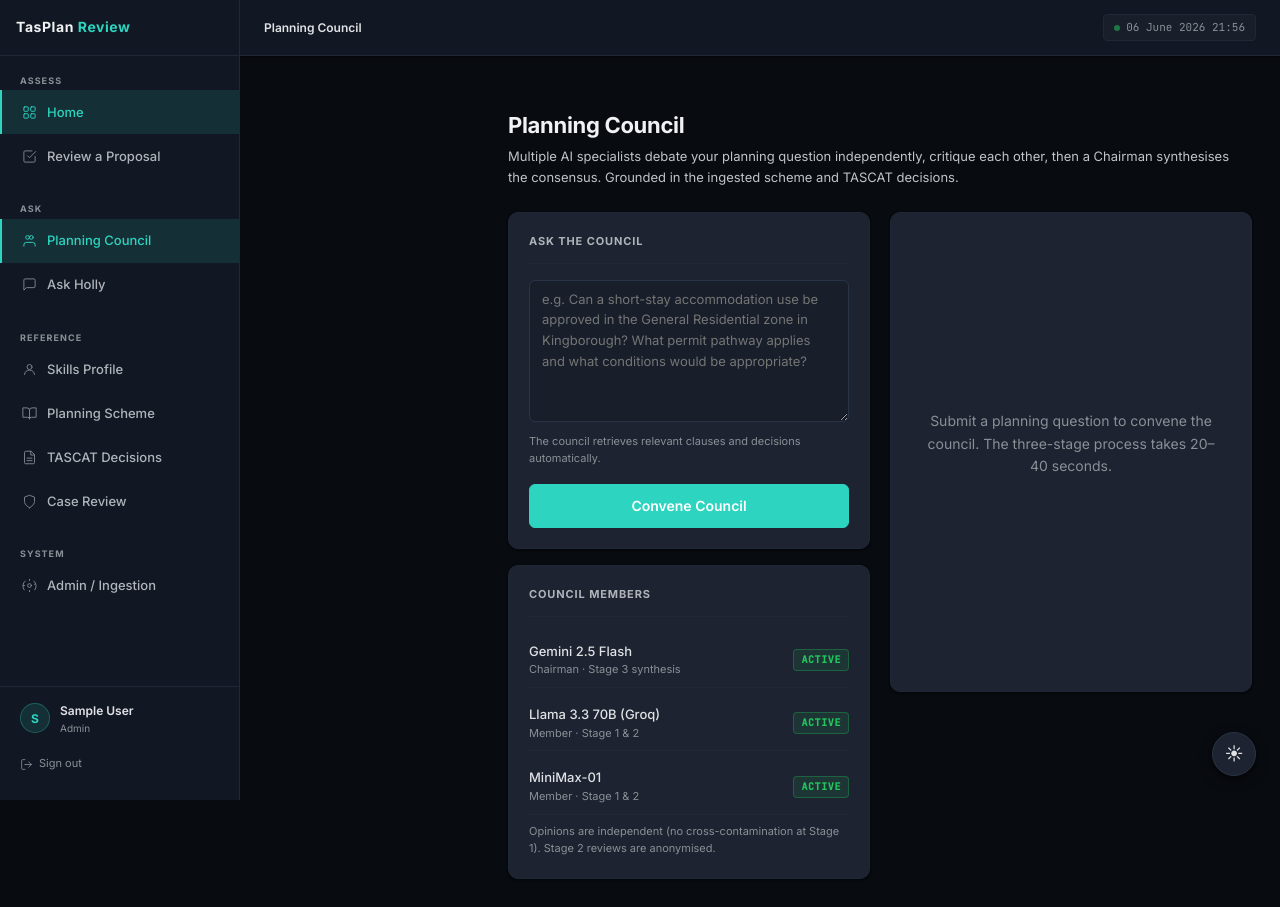
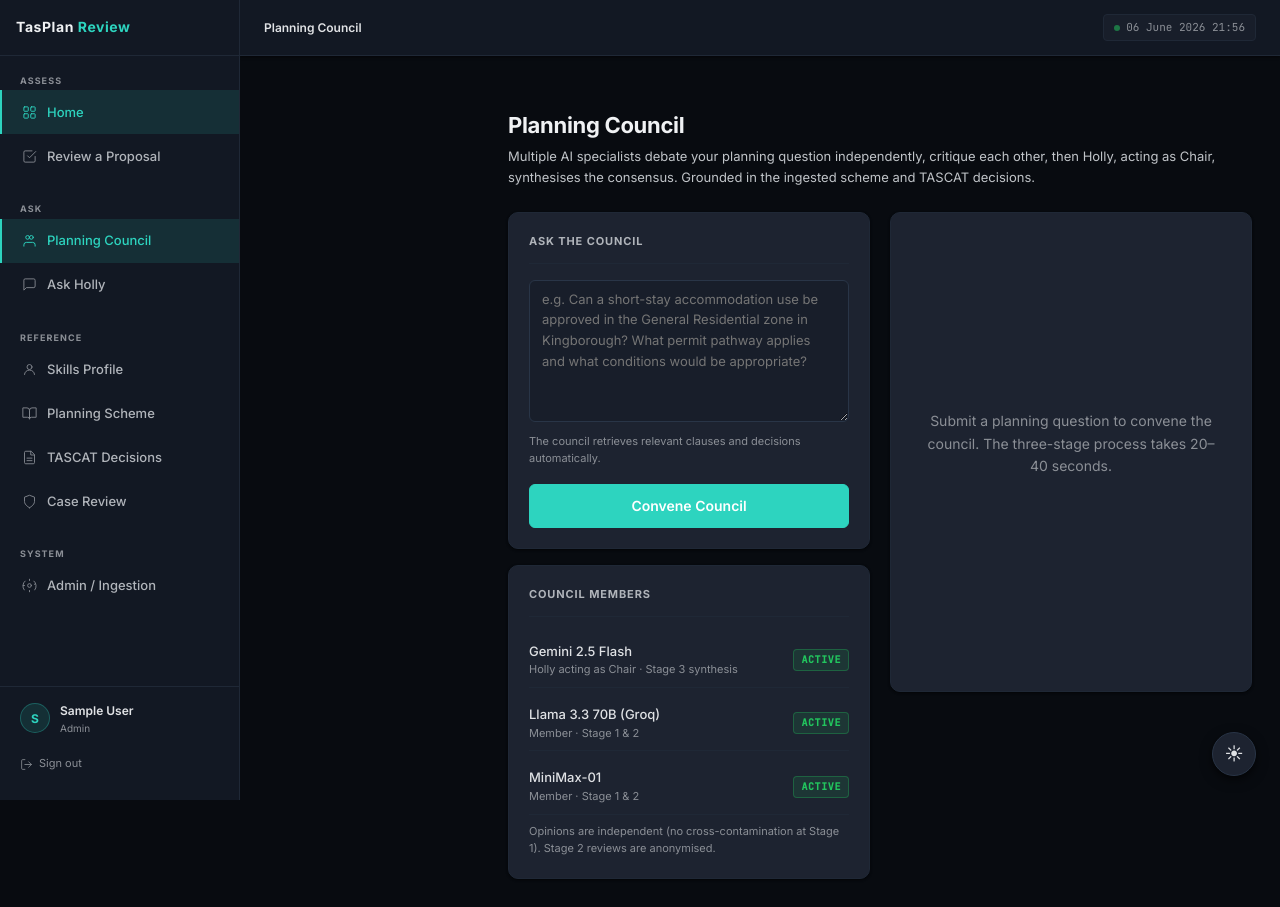
Before and after one commit to dermot2701/aus-town-planner, a Flask app: page /council in a window 1280 px wide. Run offline with Flask 3, Linux system fonts and the light colour scheme; the visitor is signed in with stand-in values (Sample User, id 1).

Commit message:
Sharpen council provider errors; rename Chairman to Holly acting as Chair
MiniMax now surfaces base_resp.status_code and moderation flags
unconditionally (status_msg is often blank); HTTP errors include the
reason phrase when the body is empty. Stage 3 is presented as Holly
acting as Chair.

```diff
--- a/main.py
+++ b/main.py
@@ -171,7 +171,7 @@ _COUNCIL_MEMBER_SYSTEM = (
 )
 
 _COUNCIL_CHAIRMAN_PREAMBLE = (
-    "You are the Chairman of a Tasmanian planning assessment council. "
+    "You are Holly, acting as Chair of a Tasmanian planning assessment council. "
     "Synthesise the council members' assessments into a single definitive response for a statutory planner. "
     "Incorporate the strongest insights, resolve any disagreements, and cite clause IDs and TASCAT citations raised. "
     "End with: '" + CAVEAT + "'"
@@ -202,8 +202,8 @@ def _http_post_json(url: str, payload: dict, headers: dict, timeout: int = 60) -
         with urllib.request.urlopen(req, timeout=timeout) as resp:
             return json.loads(resp.read())
     except urllib.error.HTTPError as e:
-        body = e.read().decode("utf-8", errors="replace")[:400]
-        raise RuntimeError(f"HTTP {e.code}: {body}") from None
+        body = e.read().decode("utf-8", errors="replace")[:400].strip()
+        raise RuntimeError(f"HTTP {e.code} {e.reason}: {body or '(no body)'}") from None
 
 
 def _council_query_gemini(prompt: str) -> str:
@@ -239,12 +239,18 @@ def _council_query_minimax(prompt: str) -> str:
         return data["choices"][0]["message"]["content"]
     if data.get("reply"):
         return data["reply"]
-    # Empty choices usually means an API-level rejection (auth, balance, moderation);
-    # base_resp carries the real reason.
+    # Empty choices means an API-level rejection. base_resp.status_code is the real
+    # signal (1004=auth, 1008=insufficient balance, 1002=rate limit, 1027=content
+    # risk); the input/output_sensitive flags flag moderation. Surface all of it
+    # unconditionally — status_msg is often blank even when status_code is set.
     base = data.get("base_resp") or {}
-    if base.get("status_msg"):
-        raise RuntimeError(f"MiniMax {base.get('status_code')}: {base.get('status_msg')}")
-    raise ValueError(f"Unexpected MiniMax response: {list(data.keys())}")
+    flags = {k: data[k] for k in ("input_sensitive", "output_sensitive",
+                                  "input_sensitive_type", "output_sensitive_type")
+             if data.get(k)}
+    raise RuntimeError(
+        f"MiniMax returned no choices — status_code={base.get('status_code')} "
+        f"status_msg={base.get('status_msg') or '(blank)'!r}"
+        + (f" moderation={flags}" if flags else ""))
 
 
 def _council_query(model_key: str, prompt: str) -> str:
@@ -957,8 +963,8 @@ def council_stream():
              chars={k: len(v) for k, v in stage2.items()})
         yield sse({"type": "stage_complete", "stage": 2})
 
-        # Stage 3 — chairman synthesis (always Gemini)
-        yield sse({"type": "stage_start", "stage": 3, "message": "Chairman synthesising..."})
+        # Stage 3 — Holly (as Chair) synthesis (always Gemini)
+        yield sse({"type": "stage_start", "stage": 3, "message": "Holly (as Chair) synthesising..."})
         s1_text = "\n\n".join(f"{active[k]['label']}:\n{v}" for k, v in stage1.items())
         s2_text = "\n\n".join(f"{active[k]['label']} review:\n{v}" for k, v in stage2.items())
         chairman_prompt = (
--- a/templates/council.html
+++ b/templates/council.html
@@ -5,7 +5,7 @@
 {% block content %}
 <header class="page-header">
   <h1 class="page-title">Planning Council</h1>
-  <p class="page-sub">Multiple AI specialists debate your planning question independently, critique each other, then a Chairman synthesises the consensus. Grounded in the ingested scheme and TASCAT decisions.</p>
+  <p class="page-sub">Multiple AI specialists debate your planning question independently, critique each other, then Holly, acting as Chair, synthesises the consensus. Grounded in the ingested scheme and TASCAT decisions.</p>
 </header>
 
 {% if not has_quorum %}
@@ -41,7 +41,7 @@
         <div style="display:flex;align-items:center;justify-content:space-between;padding:8px 0;border-bottom:1px solid var(--border-subtle)">
           <div>
             <div style="font-size:13px;color:var(--text-primary);font-weight:500">{{ m.label }}</div>
-            <div style="font-size:11px;color:var(--text-faint)">{{ 'Chairman · Stage 3 synthesis' if m.chairman else 'Member · Stage 1 & 2' }}</div>
+            <div style="font-size:11px;color:var(--text-faint)">{{ 'Holly acting as Chair · Stage 3 synthesis' if m.chairman else 'Member · Stage 1 & 2' }}</div>
           </div>
           <span class="app-badge success">active</span>
         </div>
@@ -185,8 +185,8 @@ function renderStage2() {
 function appendStage3Shell() {
   main().insertAdjacentHTML('beforeend', `
     <div class="council-stage active" id="stage3" style="margin-top:16px">
-      <div class="stage-hdr"><div class="stage-num" id="sn3">3</div><div class="app-section-title">Stage 3 — Chairman's Synthesis</div></div>
-      <div class="stage-loading"><span class="live-dot"></span> Chairman synthesising...</div>
+      <div class="stage-hdr"><div class="stage-num" id="sn3">3</div><div class="app-section-title">Stage 3 — Holly's Synthesis (Chair)</div></div>
+      <div class="stage-loading"><span class="live-dot"></span> Holly (as Chair) synthesising...</div>
       <div class="council-final" id="finalBody" style="display:none"></div>
     </div>`);
 }
```
Also changed, not shown: docs/ARCHITECTURE.md (+1 -1 lines).
